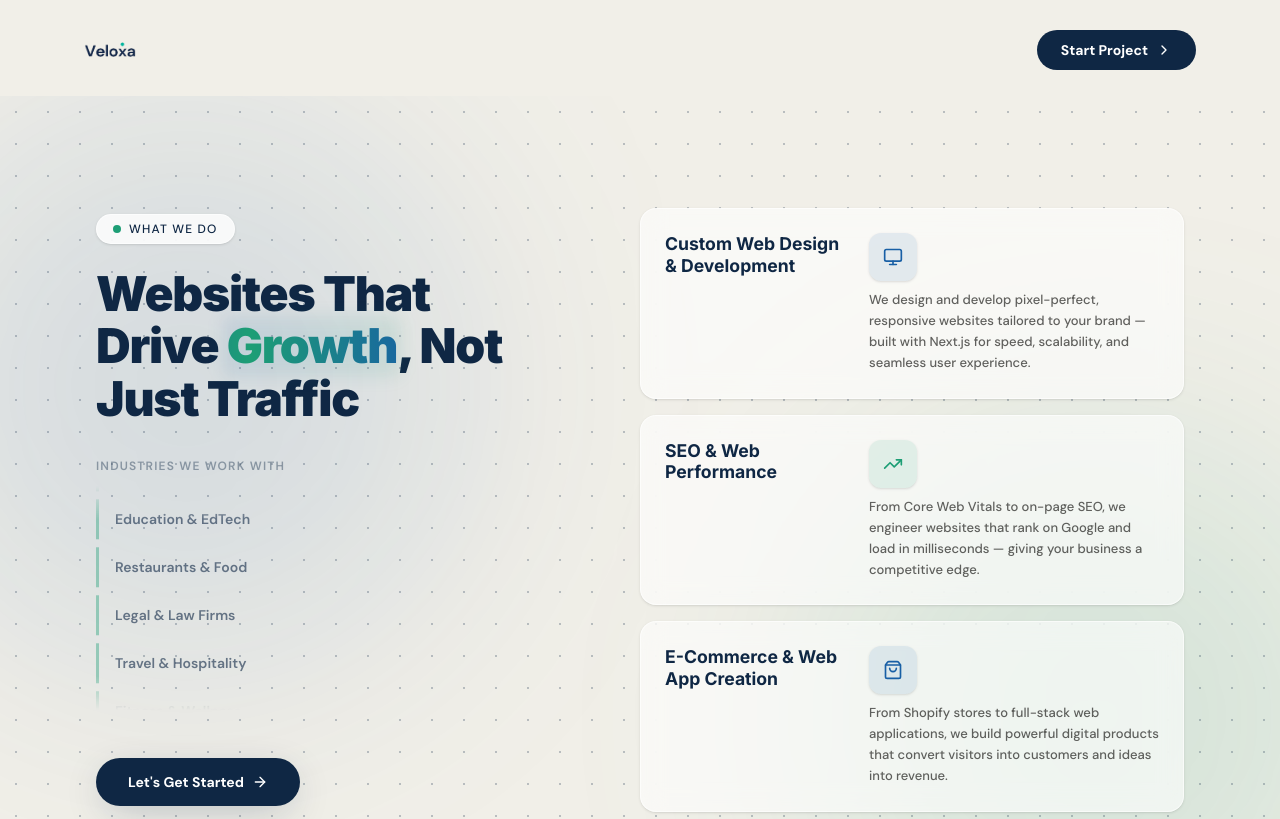
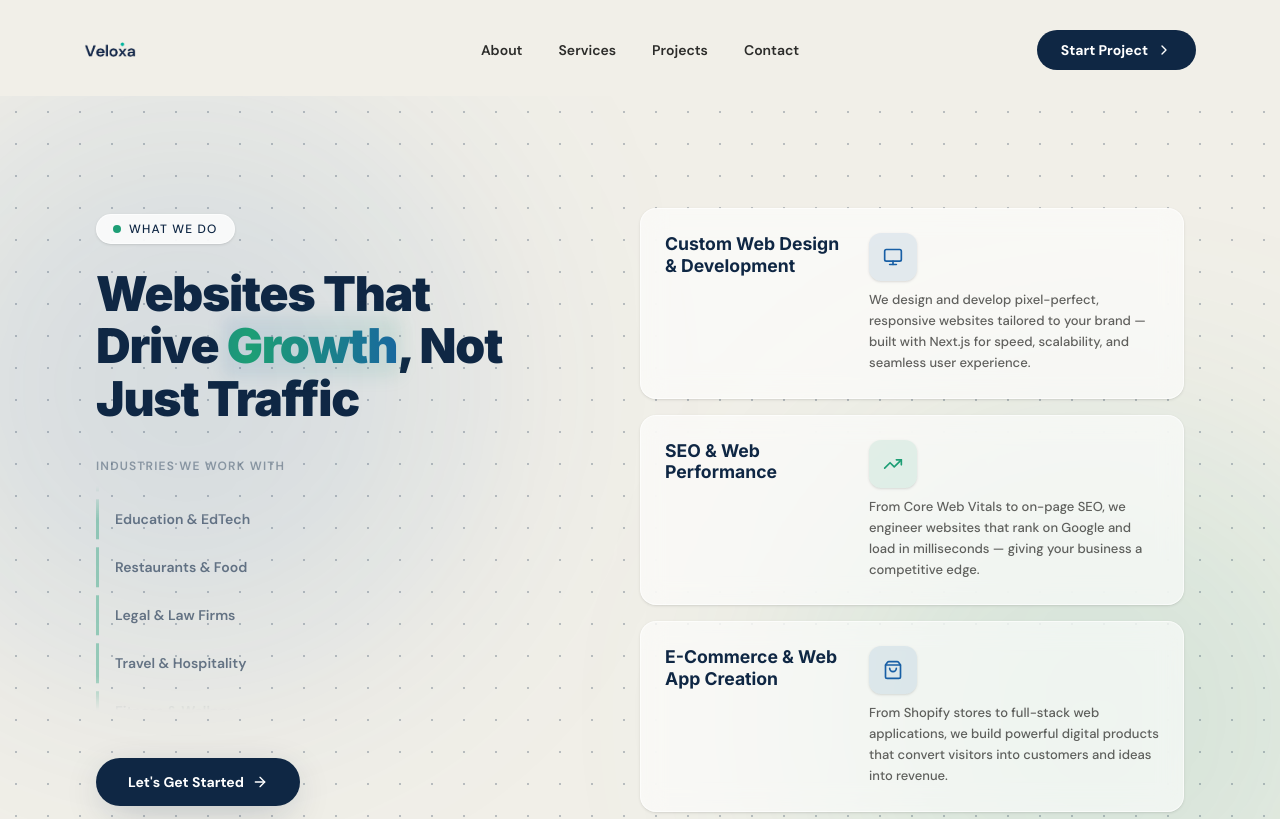
Before and after one commit to Rohit-Codes/veloxa, a Next.js app: page /services in a window 1280 px wide. Shown: the top 819 px of the page. Built offline with nearby package versions, Linux system fonts and the light colour scheme.

Commit message:
add sitemap

```diff
--- a/src/app/sitemap.ts
+++ b/src/app/sitemap.ts
@@ -10,30 +10,6 @@ export default function sitemap(): MetadataRoute.Sitemap {
       lastModified: now,
       changeFrequency: 'weekly',
       priority: 1,
-    },
-    {
-      url: `${baseUrl}/services`,
-      lastModified: now,
-      changeFrequency: 'monthly',
-      priority: 0.8,
-    },
-    {
-      url: `${baseUrl}/portfolio`,
-      lastModified: now,
-      changeFrequency: 'monthly',
-      priority: 0.8,
-    },
-    {
-      url: `${baseUrl}/about`,
-      lastModified: now,
-      changeFrequency: 'monthly',
-      priority: 0.7,
-    },
-    {
-      url: `${baseUrl}/contact`,
-      lastModified: now,
-      changeFrequency: 'monthly',
-      priority: 0.7,
     },
     {
       url: `${baseUrl}/privacy-policy`,
--- a/src/components/ClientTrustSection.tsx
+++ b/src/components/ClientTrustSection.tsx
@@ -154,7 +154,7 @@ export default function ClientTrustSection() {
   return (
     <section
       ref={sectionRef}
-      id="client-trust"
+      id="about"
       aria-labelledby="trust-heading"
       className="relative w-full overflow-hidden bg-[#F1EFE8] py-16 md:py-28 px-4 sm:px-8 md:px-16 lg:px-24"
     >
--- a/src/components/Footer.tsx
+++ b/src/components/Footer.tsx
@@ -95,9 +95,9 @@ export default function Footer() {
             <ul className="space-y-4">
               {[
                 { name: "Home", href: "/" },
-                { name: "Services", href: "/services" },
-                { name: "Portfolio", href: "/portfolio" },
-                { name: "About Us", href: "/about" },
+                { name: "Services", href: "#services" },
+                { name: "Portfolio", href: "#projects" },
+                { name: "About Us", href: "#about" },
                 { name: "Contact", href: "#contact" },
               ].map((link) => (
                 <li key={link.name}>
--- a/src/components/Header.tsx
+++ b/src/components/Header.tsx
@@ -17,9 +17,10 @@ export default function Header() {
   }, []);
 
   const navLinks = [
-    { name: "About", path: "/about" },
-    { name: "Projects", path: "/portfolio" },
-    { name: "Contact", path: "/contact-us" },
+    { name: "About", path: "#about" },
+    { name: "Services", path: "#services" },
+    { name: "Projects", path: "#projects" },
+    { name: "Contact", path: "#contact" },
   ];
 
   return (
@@ -52,7 +53,7 @@ export default function Header() {
 
           {/* Desktop Navigation */}
           <nav className="hidden md:flex items-center absolute left-1/2 -translate-x-1/2">
-            {/* <ul className="flex items-center space-x-1 rounded-full px-2 py-1 ">
+            <ul className="flex items-center space-x-1 rounded-full px-2 py-1 ">
               {navLinks.map((link) => (
                 <li key={link.name}>
                   <Link
@@ -63,7 +64,7 @@ export default function Header() {
                   </Link>
                 </li>
               ))}
-            </ul> */}
+            </ul>
           </nav>
 
           {/* Desktop CTA */}
@@ -121,7 +122,7 @@ export default function Header() {
             Home{" "}
             <ChevronRight className="opacity-0 group-hover:opacity-100 transform -translate-x-4 group-hover:translate-x-0 transition-all text-[#185FA5]" />
           </Link>
-          {/* {navLinks.map((link) => (
+          {navLinks.map((link) => (
             <Link
               key={link.name}
               href={link.path}
@@ -131,14 +132,7 @@ export default function Header() {
               {link.name}{" "}
               <ChevronRight className="opacity-0 group-hover:opacity-100 transform -translate-x-4 group-hover:translate-x-0 transition-all text-[#185FA5]" />
             </Link>
-          ))} */}
-          <Link
-            href="/contact"
-            className="text-3xl font-bold text-[#185FA5] pt-4 flex justify-between items-center"
-            onClick={() => setMobileMenuOpen(false)}
-          >
-            Start Project <ChevronRight />
-          </Link>
+          ))}
         </nav>
       </div>
     </>
--- a/src/components/ProjectShowcase.tsx
+++ b/src/components/ProjectShowcase.tsx
@@ -85,6 +85,7 @@ function MarqueeRow({
 export default function ProjectShowcase() {
   return (
     <section
+      id="projects"
       className="showcase-section relative w-full overflow-hidden py-16 md:py-24 bg-[#F1EFE8]"
       aria-label="Project Showcase"
     >
```
